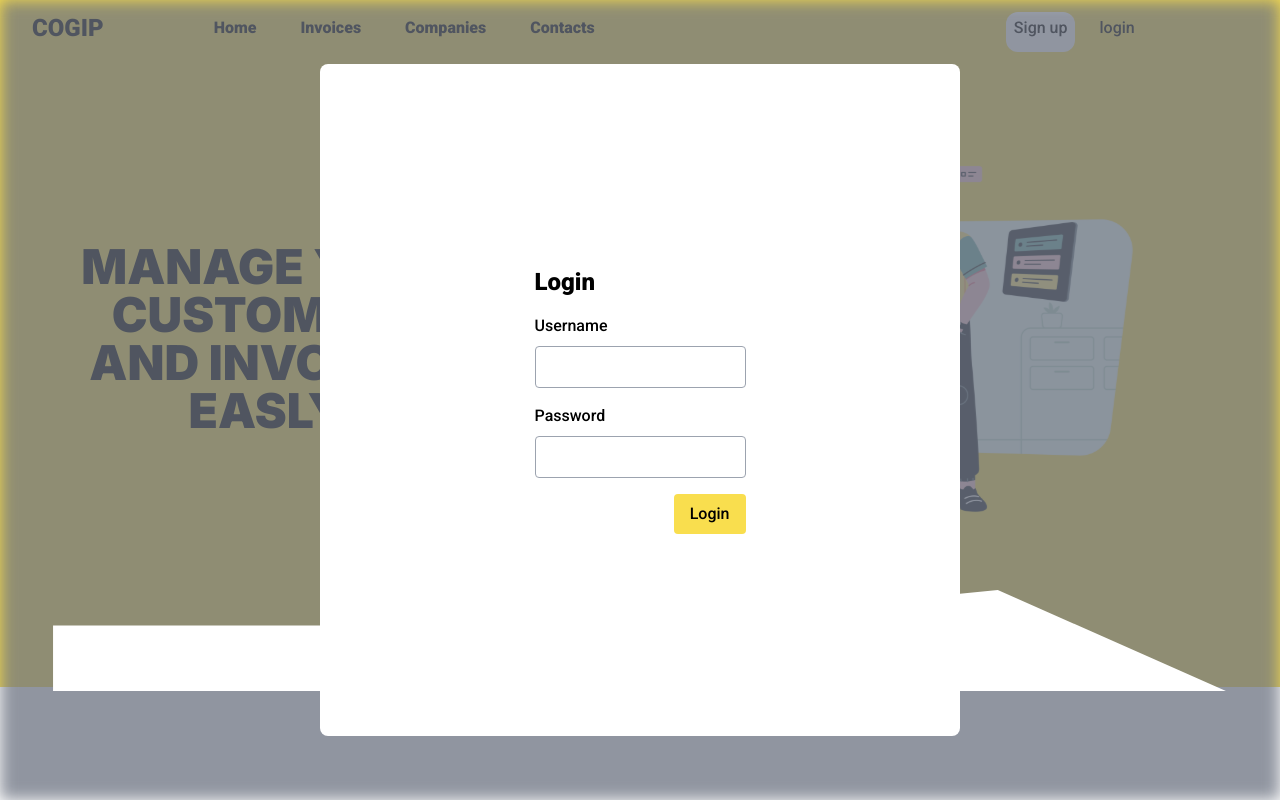
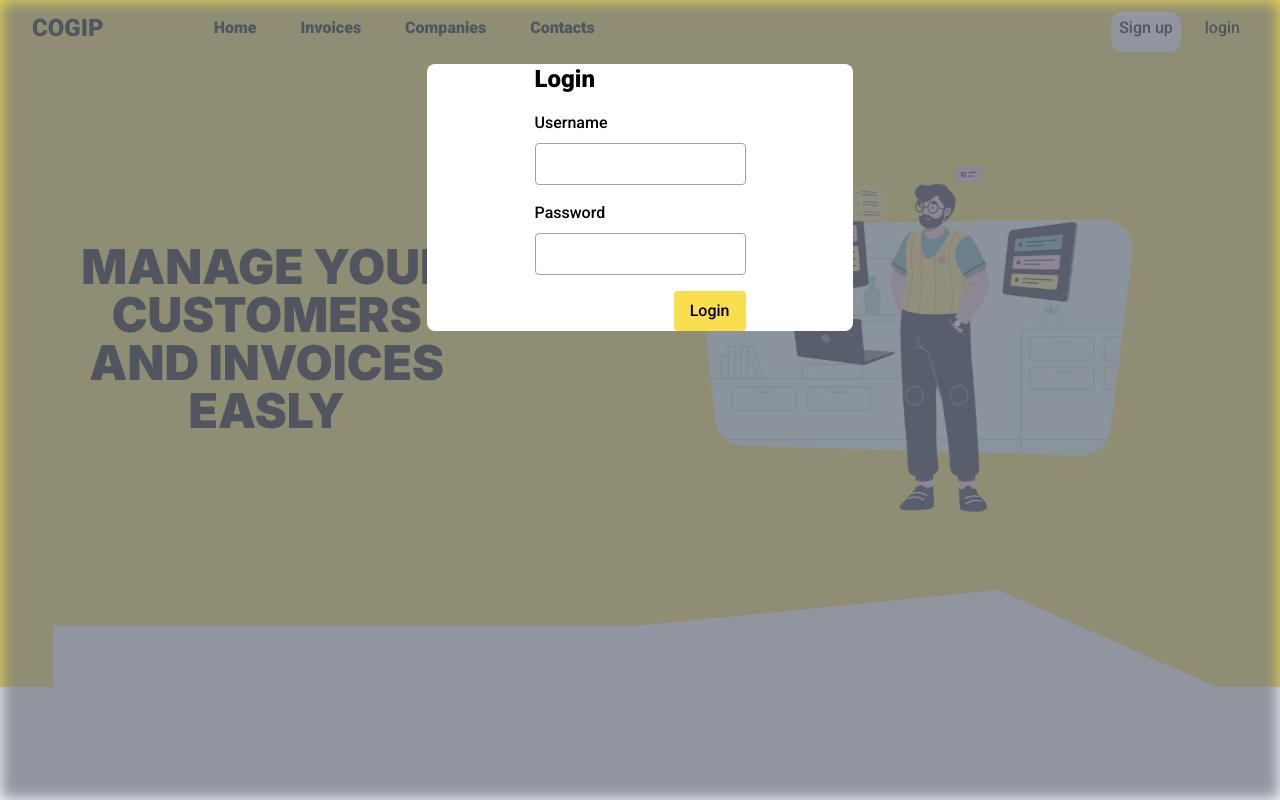
Before and after one commit to Taweria/Cogip_Project, a React (Vite) app in the folder cogip/: page / in a window 1280 px wide. Both pictures are taken after a click on the button "login". Shown: the top 800 px of the page. Built offline with nearby package versions, Linux system fonts and the light colour scheme; no server answers.

Commit message:
adjust style

```diff
--- a/cogip/src/components/login_modal.jsx
+++ b/cogip/src/components/login_modal.jsx
@@ -19,10 +19,10 @@ const LoginModal = ({ isOpen, onClose }) => {
     }, [isOpen]);
 
     return (
-        <div className={`modal ${isOpen ? 'block' : 'hidden'}`}>
-            <div className="fixed inset-0 bg-gray-500 bg-opacity-75 blur" onClick={onClose}></div>
-            <div className="fixed bg-white rounded-lg mx-auto my-16 w-1/2 inset-0 flex justify-center items-center">
-                <form>
+        <div className={`modal ${isOpen ? 'block z-50 absolute' : 'hidden'}`}>
+            <div className="fixed inset-0 bg-gray-500  bg-opacity-75 blur" onClick={onClose}></div>
+            <div className="fixed bg-white rounded-lg mx-auto my-16 w-1/3 h-1/3  inset-0 flex justify-center items-center">
+                <form className={""}>
                     <h2 className="text-2xl font-bold mb-4">Login</h2>
                     <div className="mb-4">
                         <label htmlFor="username" className="block mb-2">Username</label>
```
